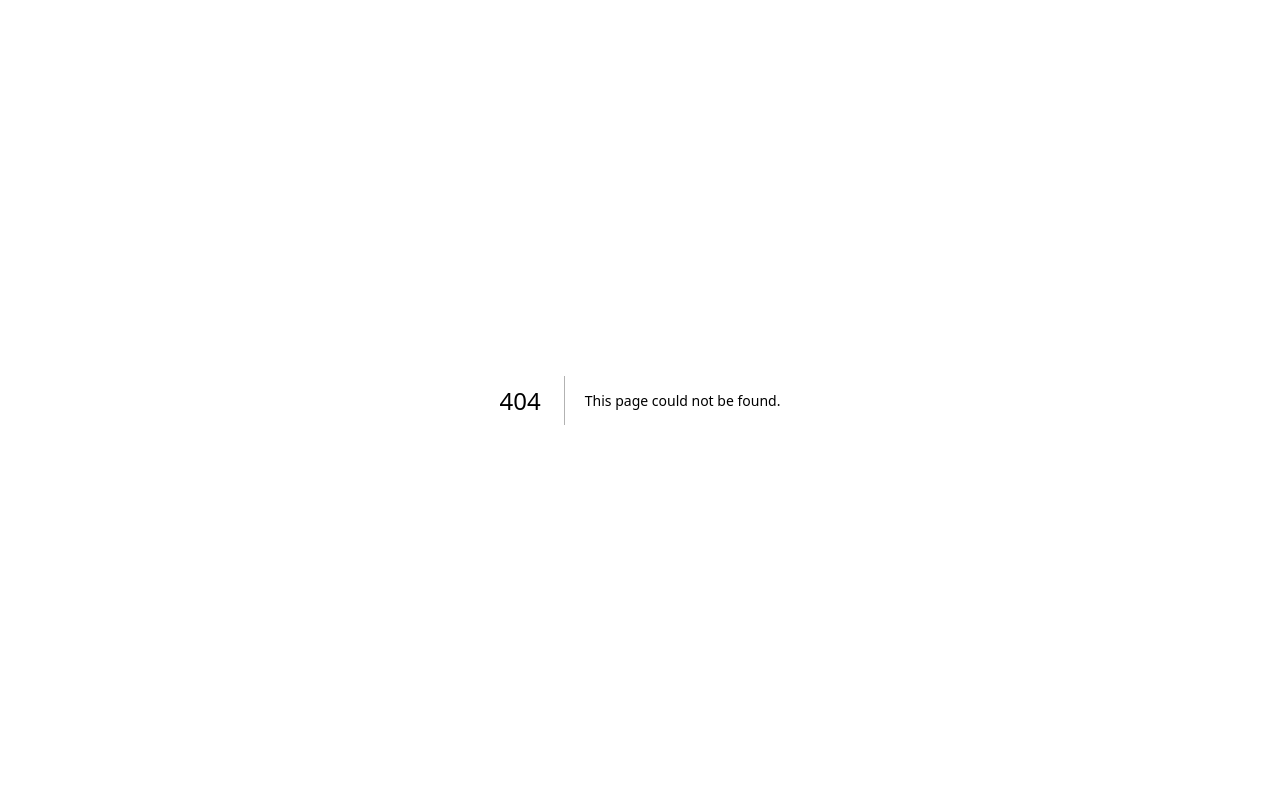
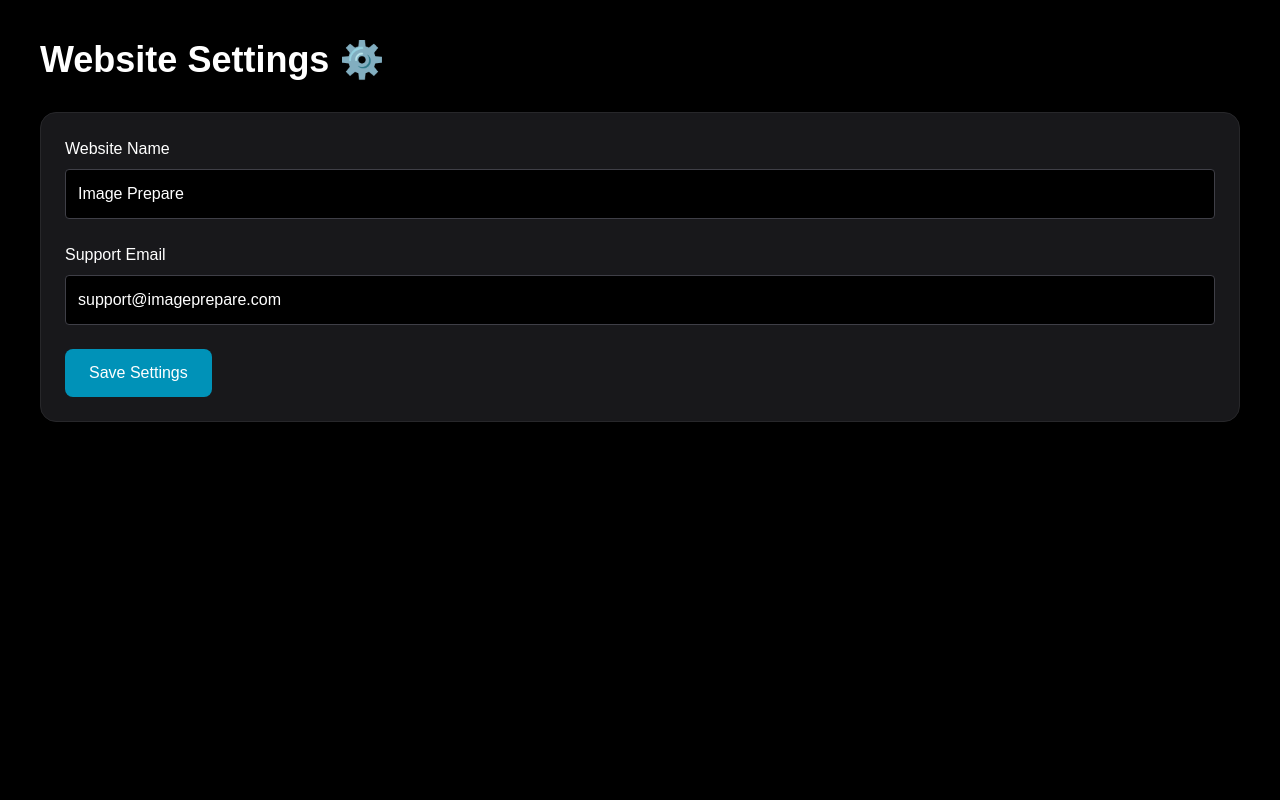
Before and after one commit to singhshivamraj74-glitch/image-prepare, a Next.js app: page /admin/settings in a window 1280 px wide. Before the commit this address had no page. Shown: the top 800 px of the page. Built offline with nearby package versions, Linux system fonts and the light colour scheme.

Commit message:
added settings page

```diff
--- /dev/null
+++ b/src/app/admin/settings/page.tsx
@@ -0,0 +1,45 @@
+"use client";
+
+export default function SettingsPage() {
+  return (
+    <div className="min-h-screen bg-black text-white p-10">
+
+      <h1 className="text-4xl font-bold mb-8">
+        Website Settings ⚙️
+      </h1>
+
+      <div className="bg-zinc-900 border border-zinc-800 rounded-2xl p-6">
+
+        <div className="mb-6">
+          <label className="block mb-2">
+            Website Name
+          </label>
+
+          <input
+            type="text"
+            defaultValue="Image Prepare"
+            className="w-full p-3 rounded bg-black border border-zinc-700"
+          />
+        </div>
+
+        <div className="mb-6">
+          <label className="block mb-2">
+            Support Email
+          </label>
+
+          <input
+            type="email"
+            defaultValue="support@imageprepare.com"
+            className="w-full p-3 rounded bg-black border border-zinc-700"
+          />
+        </div>
+
+        <button className="bg-cyan-600 px-6 py-3 rounded-lg">
+          Save Settings
+        </button>
+
+      </div>
+
+    </div>
+  );
+}
```
